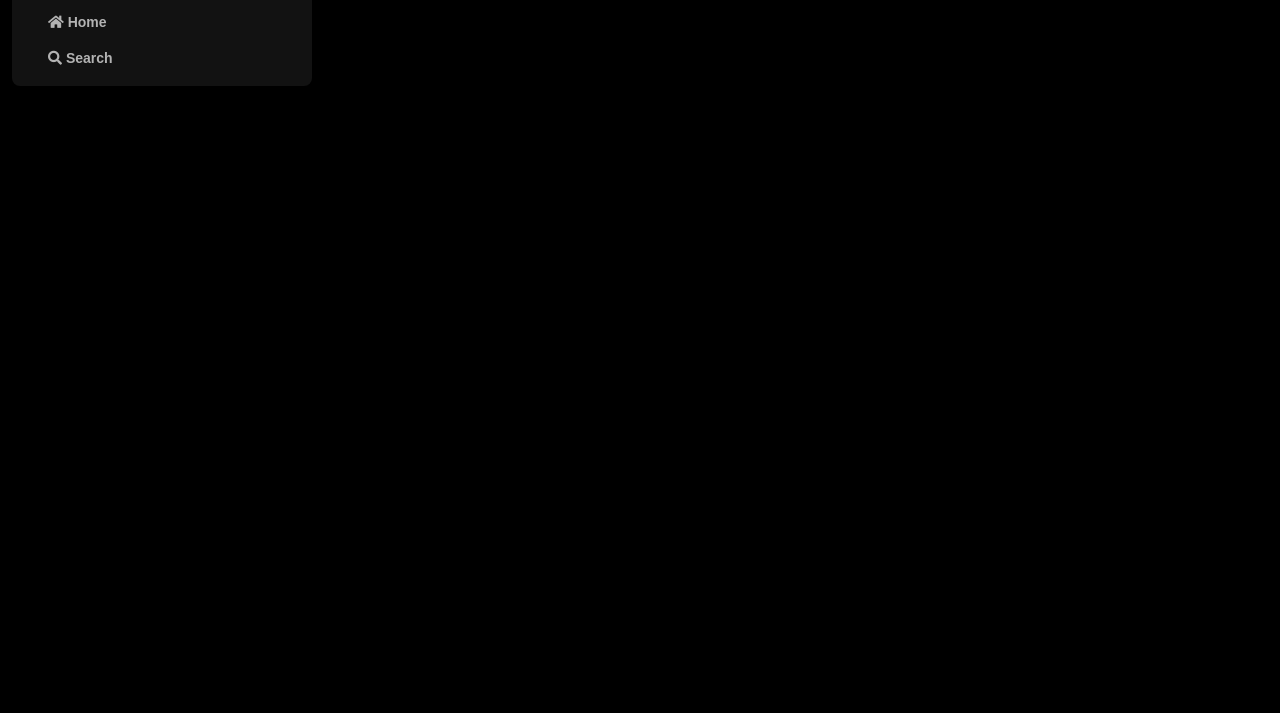
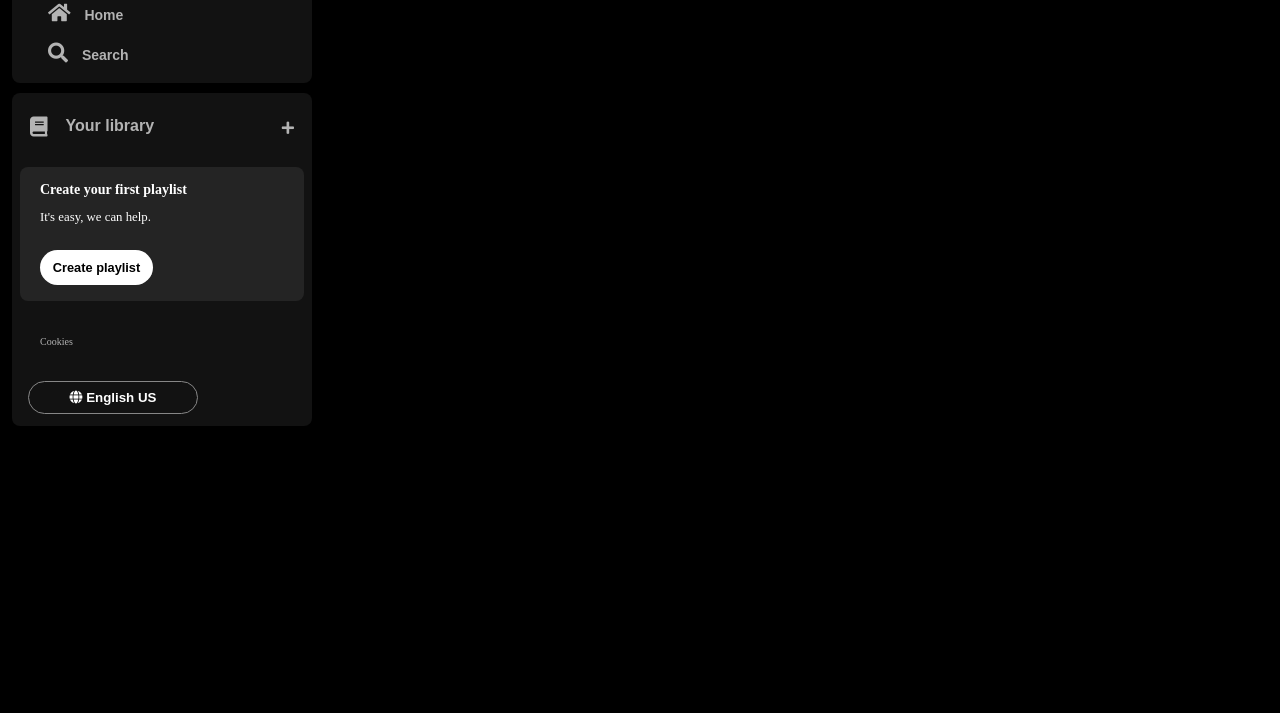
Before and after one commit to Hart-Luna/Projetos-VSC, a plain HTML site: page Spotify/index.html in a window 1280 px wide. Shown: the part 87-800 px from the top of the page. Drawn offline with Linux system fonts and the light colour scheme.

Commit message:
correção

```diff
--- a/Spotify/index.html
+++ b/Spotify/index.html
@@ -20,10 +20,9 @@
       <nav class="sidebar__navigation">
         <div class="logo">
           <a href="">
-                    <img src="./assets/icons/logo-spotify.png" alt="Spotify logo">
+            <img src="./src/assets/icons/logo-spotify.png" alt="Logo" />
           </a>
         </div>
-                <div>
         <ul>
           <li>
             <a href="">
@@ -38,23 +37,40 @@
             </a>
           </li>
         </ul>
+      </nav>
+
+      <div class="library">
+        <div class="library__content">
+          <button class="library__button">
+            <span class="fa fas fa-book"></span>
+            <span>Your library</span>
+          </button>
+          <span class="fa fa-plus"></span>
         </div>
-        </nav>
+
+        <section class="section-playlist">
+          <div class="section-playlist__content">
+            <span class="text title">Create your first playlist</span>
+            <span class="text subtitle">It's easy, we can help.</span>
+            <button class="section-playlist__button">
+              <span>Create playlist</span>
+            </button>
           </div>
-    <div class="sidebar__library">
-        <nav class="sidebar__navigation">
-            <div>
-                <ul>
-                    <li>
-                        <a href="">
-                            <span class="fa fa-book"></span>
-                            <span>Library</span>
-                        </a>
-                    </li>
-                </ul>
+        </section>
+
+        <div class="cookies">
+          <a href="">Cookies</a>
         </div>
-        </nav>
+
+        <div class="languages">
+          <button class="languages__button">
+            <span class="fa fa-globe"></span>
+            <span>English US</span>
+          </button>
         </div>
+      </div>
+    </div>
+
 </body>
 <script type="text/javascript" src="script.js"></script>
 </html>
--- a/Spotify/style.css
+++ b/Spotify/style.css
@@ -38,7 +38,7 @@ h1{
 }
 
 .sidebar nav ul li{
-    padding: 10px 0;
+    padding: 10px 0px;
 }
 
 .sidebar nav ul li a{
@@ -48,3 +48,133 @@ h1{
     font-size: 14px;
     font-family: "DM Sans", sans-serif;
 }
+
+.sidebar nav ul li .fa{
+    font-size: 20px;
+    margin-right: 10px;
+    font-weight: 300;
+}
+
+.library {
+    background-color: #121212;
+    border-radius: 8px;
+    display: flex;
+    justify-content: space-between;
+    min-block-size: 40px;
+    padding: 4px 8px;
+    color: #b3b3b3;
+    font-weight: 600;
+    font-size: 14px;
+    margin-top: 10px;
+    flex-direction: column;
+}
+
+.library .library__button {
+    margin-right: 10px;
+    color: #b3b3b3;
+    background-color: transparent;
+    border: 0px;
+    font-size: 1rem;
+    font-weight: 700;
+    font-family: 'Montserrat', sans-serif;
+    text-align: center;
+    text-decoration: none;
+    text-transform: none;
+    padding: 20px 10px;
+    display: flex;
+}
+
+.library .library__button .fa {
+    font-size: 20px;
+    margin-right: 10px;
+    font-weight: 300;
+    padding-right: 8px;
+}
+
+.library__content {
+    display: flex;
+    justify-content: space-between;
+}
+
+.library .library__content .fa-plus {
+   margin: 24px 10px;
+}
+
+.section-playlist {
+    background-color: #242424;
+    align-items: flex-start;
+    border-radius: 8px;
+    gap: 20px;
+    display: flex;
+    justify-content: space-between;
+    min-block-size: 40px;
+    color: #b3b3b3;
+    font-weight: 600;
+    font-size: 14px;
+    margin: 8px 0;
+    padding: 16px 20px;
+}
+
+.section-playlist .section-playlist__content {
+    display: flex;
+    flex-direction: column;
+}
+
+.section-playlist__content .text {
+   padding-bottom: 14px;
+   color: #fff;
+}
+
+.section-playlist__content .title {
+   font-weight: 700;
+}
+
+.section-playlist__content .subtitle {
+    font-weight: 500;
+    font-size: 0.8rem;
+ }
+
+ .section-playlist__content .section-playlist__button {
+    background-color: #ffffff;
+    color: #000;
+    border-radius: 9999px;
+    display: flex;
+    font-size: 0.8rem;
+    font-weight: 700;
+    font-family: 'Montserrat', sans-serif;
+    text-decoration: none;
+    text-transform: none;
+    padding: 10px;
+    border: 0px;
+    width: 113px;
+    justify-content: center;
+    margin-top: 12px;
+}
+
+.sidebar .cookies {
+    margin: 25px 20px;
+}
+
+.sidebar .cookies a {
+    color: #b3b3b3;
+    font-weight: 500;
+    text-decoration: none;
+    font-size: 10px;
+}
+
+.sidebar .cookies a:hover {
+    text-decoration: underline;
+}
+
+.languages .languages__button {
+    background-color: transparent;
+    border-radius: 9999px;
+    border: 1px solid #878787;
+    color: #fff;
+    cursor: pointer;
+    align-items: center;
+    padding: 8px;
+    width: 170px;
+    margin: 8px;
+    font-weight: bold;
+}
```
Lines whose indentation alone changed are shown as unchanged.
